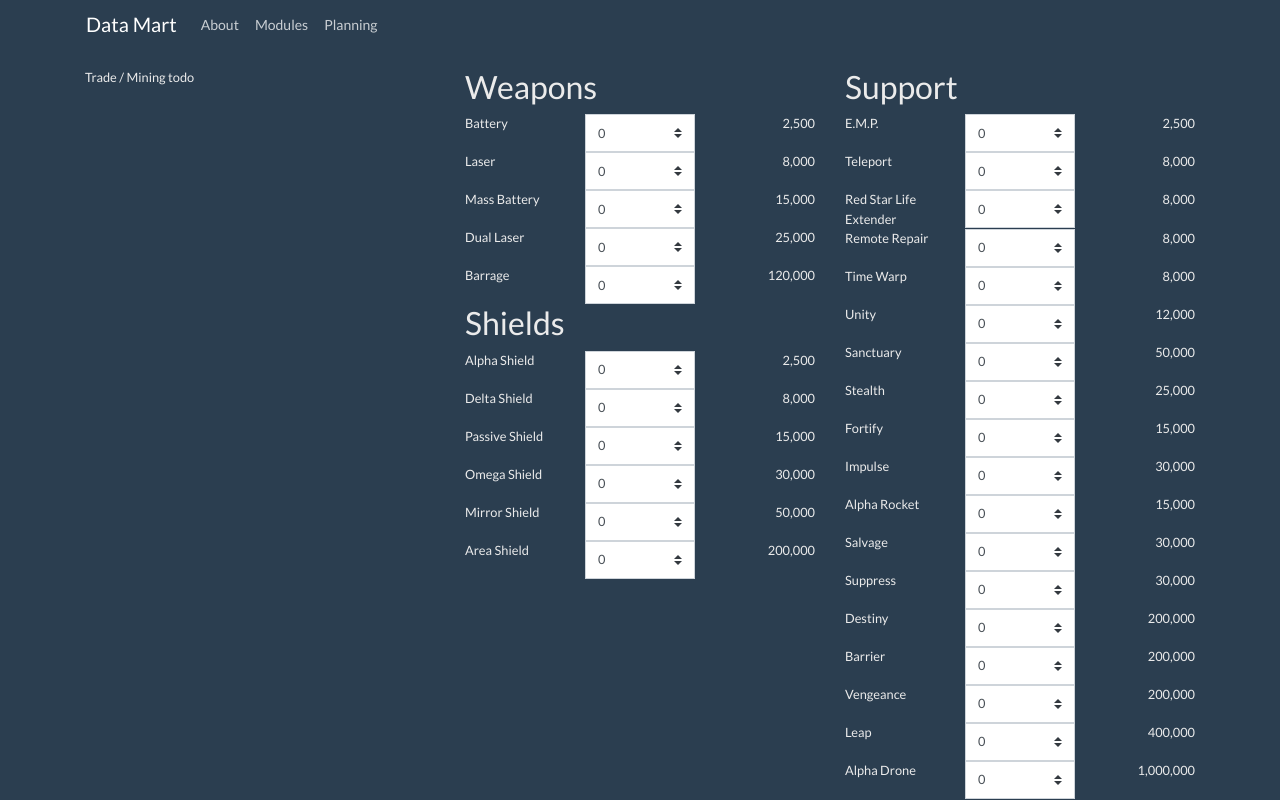
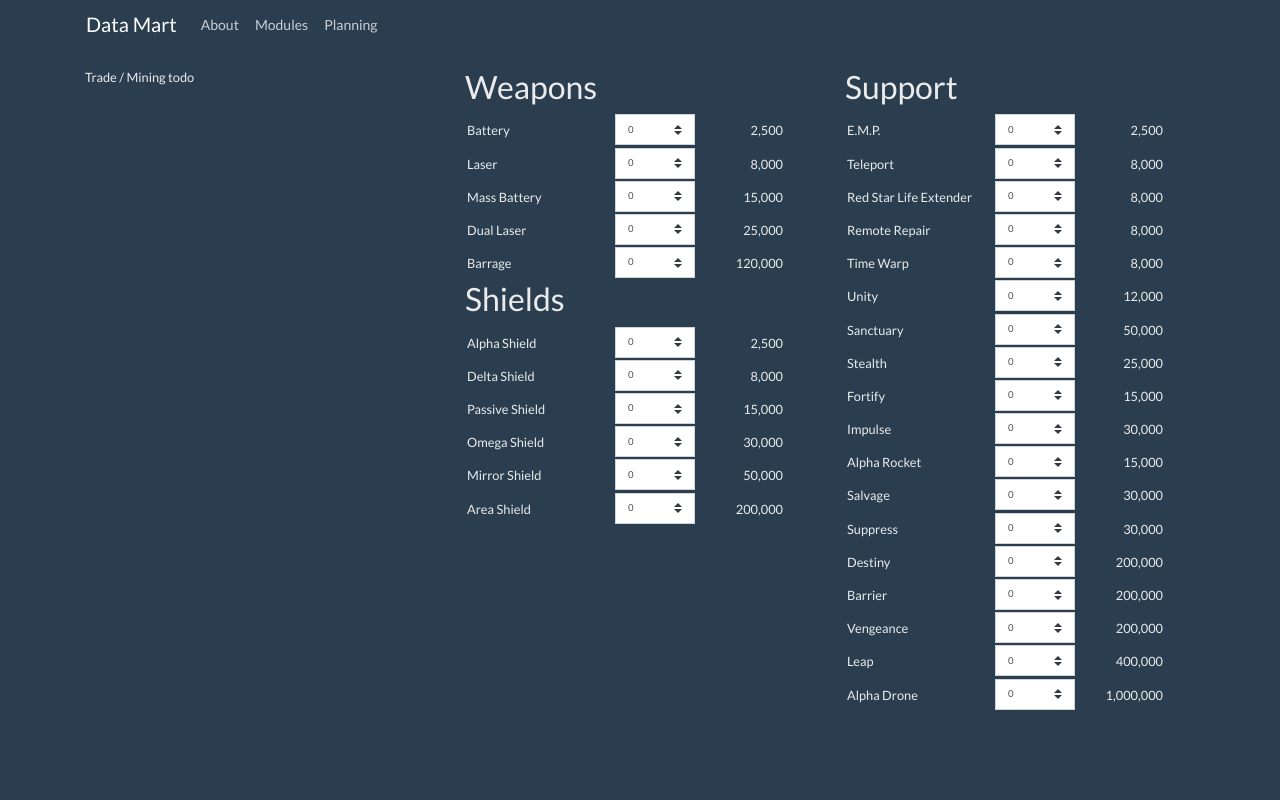
Before and after one commit to robgallen/hades-star-data-mart, a Vue app: page /#/module/planning in a window 1280 px wide. Built offline with nearby package versions, Linux system fonts and the light colour scheme.

Commit message:
input alignment

```diff
--- a/src/components/modules/PlanningRow.vue
+++ b/src/components/modules/PlanningRow.vue
@@ -1,13 +1,13 @@
 <template>
 	<div class="form-row">
-		<div class="col">
-			{{ item.name }}
+		<div class="col-md-5">
+			<input v-bind:value="item.name" type="text" readonly class="form-control-plaintext" />
 		</div>
-		<div class="col">
-			<b-form-select v-model="level" v-bind:options="levels" />
+		<div class="col-md-3">
+			<b-form-select v-model="level" v-bind:options="levels" size="sm" />
 		</div>
-		<div class="col text-right">
-			{{ nextResearchCost }}
+		<div class="col-md-3">
+			<input v-bind:value="nextResearchCost" type="text" readonly class="form-control-plaintext text-right" />
 		</div>
 	</div>
 </template>
```
